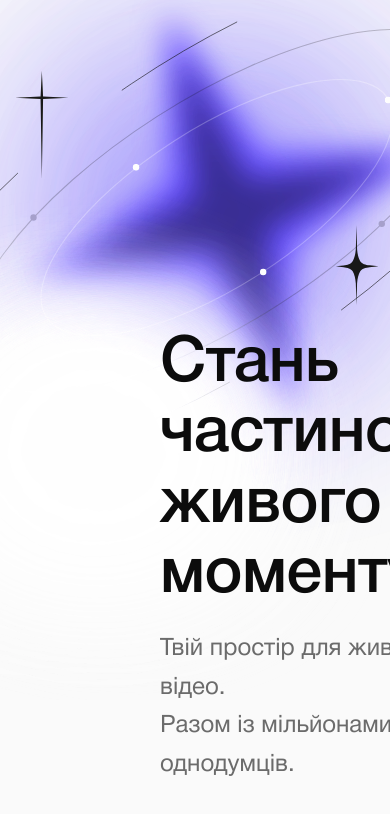
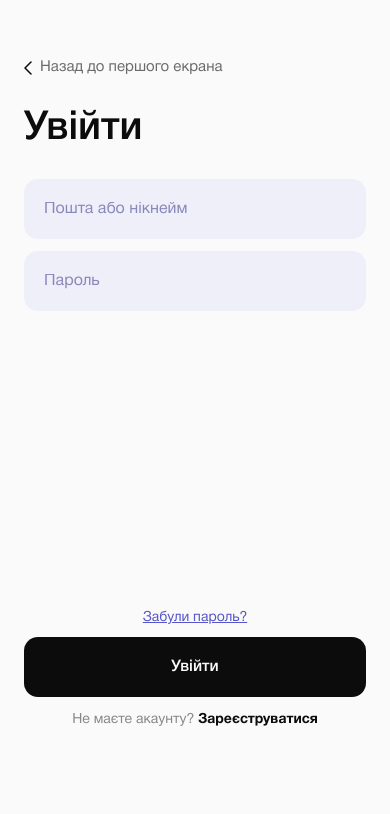
Before and after one commit to deadsnxw/streaming-platform, a React (Create React App) app in the folder frontend/: page /login in a window 390 px wide. Shown: the top 814 px of the page. Built offline with nearby package versions, Linux system fonts and the light colour scheme; no server answers.

Commit message:
added adaptive for login page

```diff
--- a/frontend/src/pages/LoginPage.js
+++ b/frontend/src/pages/LoginPage.js
@@ -1,22 +1,75 @@
-import React, { useState } from "react";
+import React, { useState, useEffect } from "react";
 import { Link, useNavigate } from "react-router-dom";
 import LoginForm from "../features/components/LoginForm";
 import "../styles/LoginPage.css";
 
+function useWindowWidth() {
+  const [width, setWidth] = useState(typeof window !== 'undefined' ? window.innerWidth : 1024);
+  useEffect(() => {
+    if (typeof window === 'undefined') return;
+    const handleResize = () => setWidth(window.innerWidth);
+    window.addEventListener('resize', handleResize);
+    return () => window.removeEventListener('resize', handleResize);
+  }, []);
+  return width;
+}
+
 export default function LoginPage({ onLogin }) {
   const [error, setError] = useState(null);
   const navigate = useNavigate();
+  const width = useWindowWidth();
+  const isMobile = width < 768;
 
   const handleSuccess = (user) => {
     onLogin?.(user);
     navigate("/");
   };
 
+  if (isMobile) {
+    // ===== МОБІЛЬНА ВЕРСІЯ =====
+    return (
+      <div className="login-mobile-container">
+        {/* Назад */}
+        <button className="login-mobile-back" onClick={() => navigate("/")}>
+          <svg width="8" height="14" viewBox="0 0 8 14" fill="none">
+            <path d="M7 1L1 7L7 13" stroke="#0C0C0C" strokeWidth="1.5" strokeLinecap="round" strokeLinejoin="round"/>
+          </svg>
+          Назад до першого екрана
+        </button>
+
+        {/* Заголовок */}
+        <h1 className="login-mobile-title">Увійти</h1>
+
+        {/* Форма */}
+        {error && <div className="error">{error}</div>}
+        <LoginForm onSuccess={handleSuccess} onError={setError} />
+
+        {/* Дії */}
+        <div className="login-mobile-actions">
+          <button
+            type="button"
+            className="login-forgot-btn"
+            onClick={() => navigate("/password-reset")}
+          >
+            Забули пароль?
+          </button>
+          <button type="submit" form="login-form" className="submit-btn">
+            Увійти
+          </button>
+        </div>
+
+        <p className="login-register-text" style={{ marginTop: '16px' }}>
+          Не маєте акаунту? <Link to="/register">Зареєструватися</Link>
+        </p>
+      </div>
+    );
+  }
+
+  // ===== ДЕСКТОПНА ВЕРСІЯ =====
   return (
     <div className="loginContainer">
       <div className="star-background"/>
       <div className="login-left">
-
         <div className="text-content">
           <h1 className="main-title">
             Стань<br />
@@ -30,13 +83,10 @@ export default function LoginPage({ onLogin }) {
           </p>
         </div>
       </div>
-
       <div className="login-right">
         {error && <div className="error">{error}</div>}
         <h1 className="login-right-title">Увійти</h1>
-
         <LoginForm onSuccess={handleSuccess} onError={setError} />
-
         <div className="login-actions">
           <button type="button" className="login-forgot-btn" onClick={() => navigate("/password-reset")}>
             Забули пароль?
@@ -45,7 +95,6 @@ export default function LoginPage({ onLogin }) {
             Увійти
           </button>
         </div>
-
         <p className="login-register-text">
           Не маєте акаунту? <Link to="/register">Зареєструватися</Link>
         </p>
--- a/frontend/src/styles/LandingPage.css
+++ b/frontend/src/styles/LandingPage.css
@@ -271,6 +271,17 @@
     font-size: 16px;
   }
 
+  .mobile-auth .login-button {
+    background-color: #EFEFFA;
+    color: #0C0C0C;
+    box-shadow: none;
+  }
+
+  .mobile-auth .login-button:hover {
+    background-color: #e5e5f5;
+    box-shadow: none;
+  }
+
   .mobile-auth .social-buttons {
     margin-top: 30px;
     justify-content: center;
--- a/frontend/src/styles/LoginPage.css
+++ b/frontend/src/styles/LoginPage.css
@@ -219,3 +219,115 @@
   gap: 10px;
   margin-top: 50px;
 }
+
+
+/* ─── МОБІЛЬНА ВЕРСІЯ (< 768px) ──────────────────────────────────────────── */
+
+@media (max-width: 767px) {
+
+  /* Загальний контейнер мобільної сторінки */
+  .login-mobile-container {
+    min-height: 100vh;
+    width: 100vw;
+    background: #FAFAFA;
+    display: flex;
+    flex-direction: column;
+    padding: 60px 24px 40px;
+    box-sizing: border-box;
+    font-family: 'HelveticaNeueCyr', -apple-system, BlinkMacSystemFont, 'Segoe UI', sans-serif;
+  }
+
+  /* Кнопка "Назад" */
+  .login-mobile-back {
+    display: flex;
+    align-items: center;
+    gap: 8px;
+    background: none;
+    border: none;
+    cursor: pointer;
+    font-size: 15px;
+    color: #6b6b6b;
+    font-family: 'HelveticaNeueCyr', sans-serif;
+    padding: 0;
+    margin-bottom: 32px;
+  }
+
+  /* Заголовок */
+  .login-mobile-title {
+    font-size: 40px;
+    font-weight: 500;
+    color: #0C0C0C;
+    line-height: 1.1;
+    margin: 0 0 28px 0;
+    font-family: 'HelveticaNeueCyr', sans-serif;
+  }
+
+  /* Поля форми — світлий стиль */
+  .login-mobile-container .form-group input {
+    background-color: #EFEFFA;
+    border: none;
+    color: #0C0C0C;
+    height: 60px;
+    border-radius: 14px;
+  }
+
+  .login-mobile-container .form-group input::placeholder {
+    color: #8888bb;
+  }
+
+  .login-mobile-container .form-group input:focus {
+    background-color: #e5e5f5;
+    border: none;
+  }
+
+  /* Кнопка "Забули пароль?" — темний текст */
+  .login-mobile-container .login-forgot-btn {
+    color: #5555cc;
+    text-decoration: underline;
+    align-self: flex-center;
+  }
+
+  .login-mobile-container .login-forgot-btn:hover {
+    color: #3333aa;
+  }
+
+  /* Кнопка "Увійти" */
+  .login-mobile-container .submit-btn {
+    background-color: #0C0C0C;
+    color: #FAFAFA;
+    height: 60px;
+    border-radius: 14px;
+    margin-top: 0;
+  }
+
+  .login-mobile-container .submit-btn:hover:not(:disabled) {
+    background-color: #2a2a2a;
+  }
+
+  /* Блок дій */
+  .login-mobile-actions {
+    display: flex;
+    flex-direction: column;
+    gap: 12px;
+    margin-top: auto;
+    margin-top: 300px; /* уменьшай чтобы поднять выше */
+    padding-top: 0;
+  }
+
+  /* Текст реєстрації */
+  .login-mobile-container .login-register-text {
+    color: #888;
+    align-self: center;
+    text-align: center;
+  }
+
+  .login-mobile-container .login-register-text a {
+    color: #0C0C0C;
+    font-weight: 600;
+  }
+
+  /* Помилка */
+  .login-mobile-container .error {
+    margin-bottom: 8px;
+  }
+}
```
